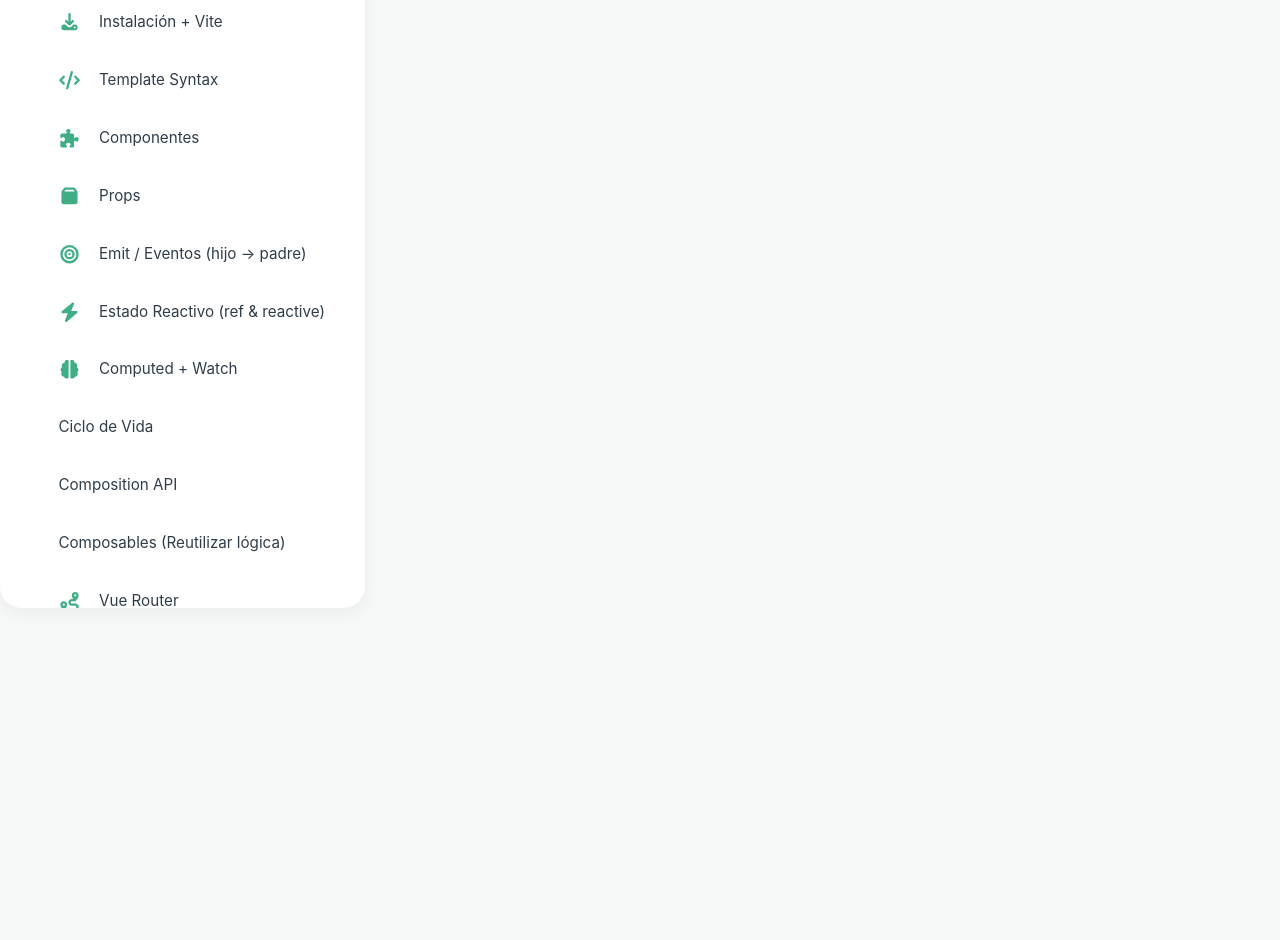
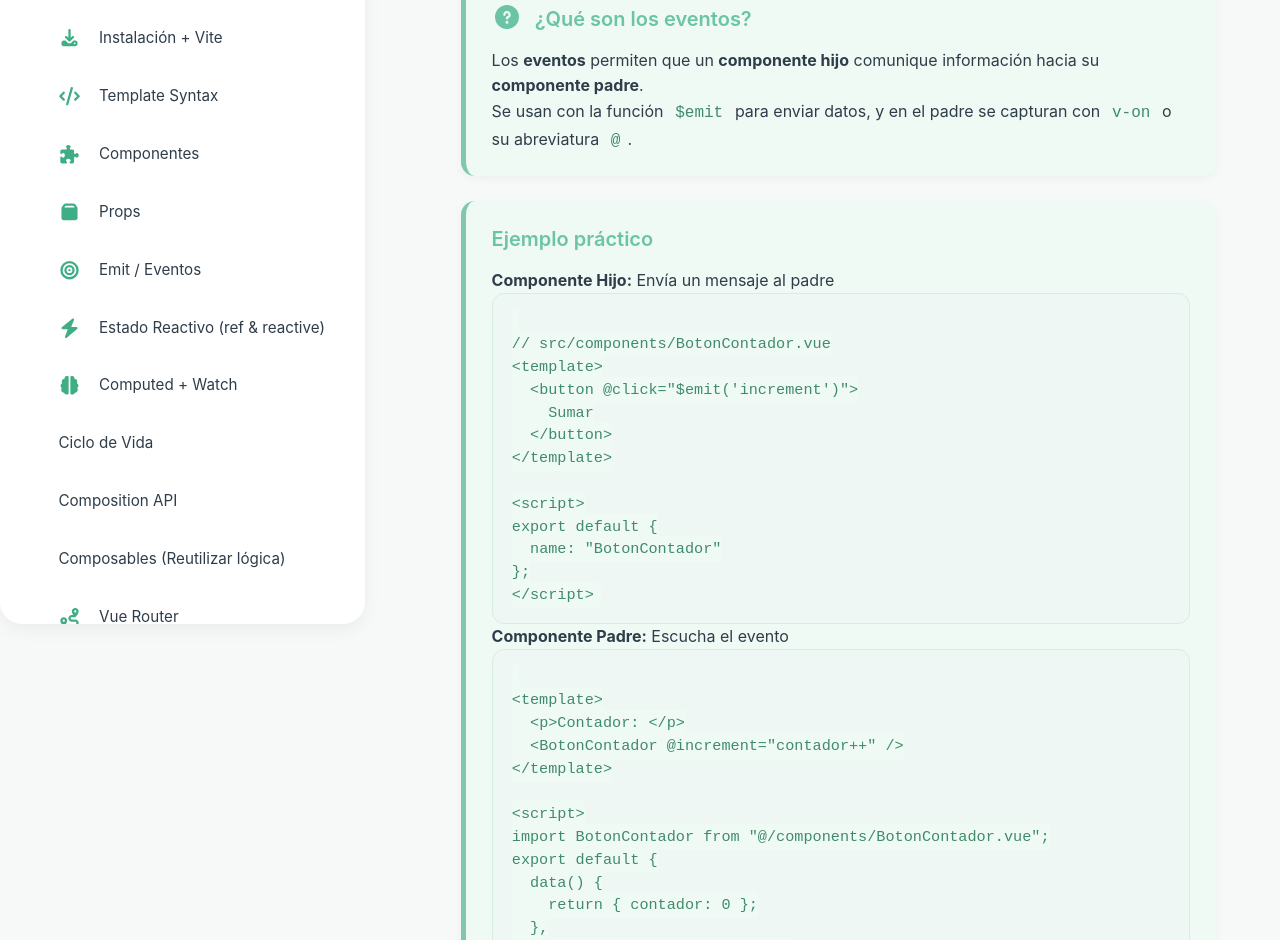
Before and after one commit to PabloGarciaJC/roadmap-vite-vue, a Vue app: page /eventos in a window 1280 px wide. Shown: the part 160-1100 px from the top of the page. Before the commit the page ends 816 px from the top, so only its background shows below. Built offline with nearby package versions, Linux system fonts and the light colour scheme.

Commit message:
se implementa, nuevo componente para eventos

```diff
--- /dev/null
+++ b/src/components/Eventos.vue
@@ -0,0 +1,104 @@
+<template>
+  <div class="container">
+
+    <!-- LOGO + TÍTULO -->
+    <div class="header">
+      <h1 class="title">
+        <font-awesome-icon :icon="['fas', 'bullseye']" class="icon"/>
+        Emit / Eventos en Vue
+      </h1>
+    </div>
+
+    <!-- Qué son los eventos -->
+    <div class="card card-info">
+      <h2 class="subtitle">
+        <font-awesome-icon :icon="['fas', 'question-circle']" class="icon"/> ¿Qué son los eventos?
+      </h2>
+      <p>
+        Los <strong>eventos</strong> permiten que un <strong>componente hijo</strong> comunique información
+        hacia su <strong>componente padre</strong>.
+      </p>
+      <p>
+        Se usan con la función <code>$emit</code> para enviar datos, y en el padre se capturan con <code>v-on</code> o su abreviatura <code>@</code>.
+      </p>
+    </div>
+
+    <!-- Ejemplo simple -->
+    <div class="card card-info">
+      <h2 class="subtitle">
+        <font-awesome-icon :icon="['fas', 'arrow-down']" class="icon"/> Ejemplo práctico
+      </h2>
+
+      <p><strong>Componente Hijo:</strong> Envía un mensaje al padre</p>
+      <pre class="code-block"><code>
+// src/components/BotonContador.vue
+&lt;template>
+  &lt;button @click="$emit('increment')">
+    Sumar
+  &lt;/button>
+&lt;/template>
+
+&lt;script>
+export default {
+  name: "BotonContador"
+};
+&lt;/script></code></pre>
+
+      <p><strong>Componente Padre:</strong> Escucha el evento</p>
+      <pre class="code-block"><code>
+&lt;template>
+  &lt;p>Contador: {{ contador }}&lt;/p>
+  &lt;BotonContador @increment="contador++" />
+&lt;/template>
+
+&lt;script>
+import BotonContador from "@/components/BotonContador.vue";
+export default {
+  data() {
+    return { contador: 0 };
+  },
+  components: { BotonContador }
+};
+&lt;/script></code></pre>
+    </div>
+
+    <!-- Props + Emit -->
+    <div class="card card-info">
+      <h2 class="subtitle">
+        <font-awesome-icon :icon="['fas', 'puzzle-piece']" class="icon"/> Combinar Props + Emit
+      </h2>
+      <p>
+        Un patrón común es enviar datos desde el padre con <strong>props</strong> y recibir acciones del hijo con <strong>emit</strong>.
+      </p>
+      <pre class="code-block"><code>
+&lt;!-- Padre.vue -->
+&lt;Hijo :mensaje="mensajePadre" @accion="manejarAccion" />
+
+&lt;!-- Hijo.vue -->
+&lt;button @click="$emit('accion', 'datos')">Enviar al padre&lt;/button>
+</code></pre>
+    </div>
+
+    <!-- Buenas prácticas -->
+    <div class="card card-info">
+      <h2 class="subtitle">
+        <font-awesome-icon :icon="['fas', 'bolt']" class="icon"/> Buenas prácticas
+      </h2>
+      <ul>
+        <li>No modifiques props directamente; usa emit para notificar cambios.</li>
+        <li>Nombra los eventos de forma clara y consistente.</li>
+        <li>Combina props y emit para mantener componentes reutilizables y limpios.</li>
+      </ul>
+    </div>
+
+  </div>
+</template>
+
+<script>
+import { FontAwesomeIcon } from "@fortawesome/vue-fontawesome";
+
+export default {
+  name: "Eventos",
+  components: { FontAwesomeIcon }
+};
+</script>
--- a/src/components/Sidebar.vue
+++ b/src/components/Sidebar.vue
@@ -27,10 +27,7 @@ export default {
         { to: "/templates", label: "Template Syntax", icon: "code" },
         { to: "/componentes", label: "Componentes", icon: "puzzle-piece" },
         { to: "/props", label: "Props", icon: "box" },
-
-
-
-        { to: "/eventos", label: "Emit / Eventos (hijo → padre)", icon: "bullseye",},
+        { to: "/eventos", label: "Emit / Eventos", icon: "bullseye",},
 
         {
           to: "/estado",
--- a/src/router.js
+++ b/src/router.js
@@ -6,6 +6,7 @@ import Instalacion from './components/Instalacion.vue'
 import Templates from './components/Templates.vue'
 import Componentes from './components/Componentes.vue'
 import Props from './components/Props.vue'
+import Eventos from './components/Eventos.vue'
 
 const routes = [
   { path: '/', redirect: '/introduccion' },
@@ -14,6 +15,7 @@ const routes = [
   { path: '/templates', component: Templates },
   { path: '/componentes', component: Componentes },
   { path: '/props', component: Props },
+  { path: '/eventos', component: Eventos },
 ]
 
 const router = createRouter({
```
